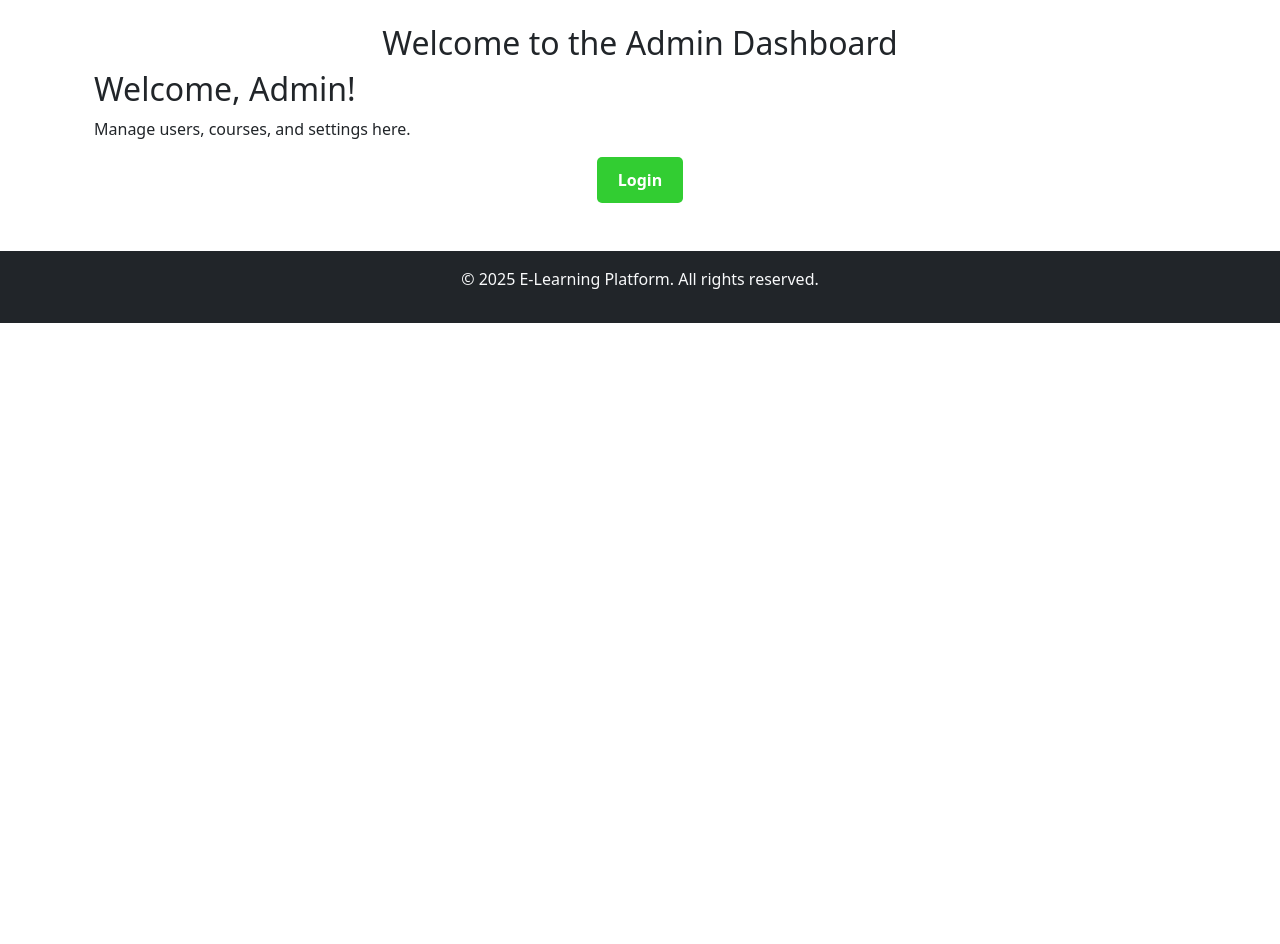
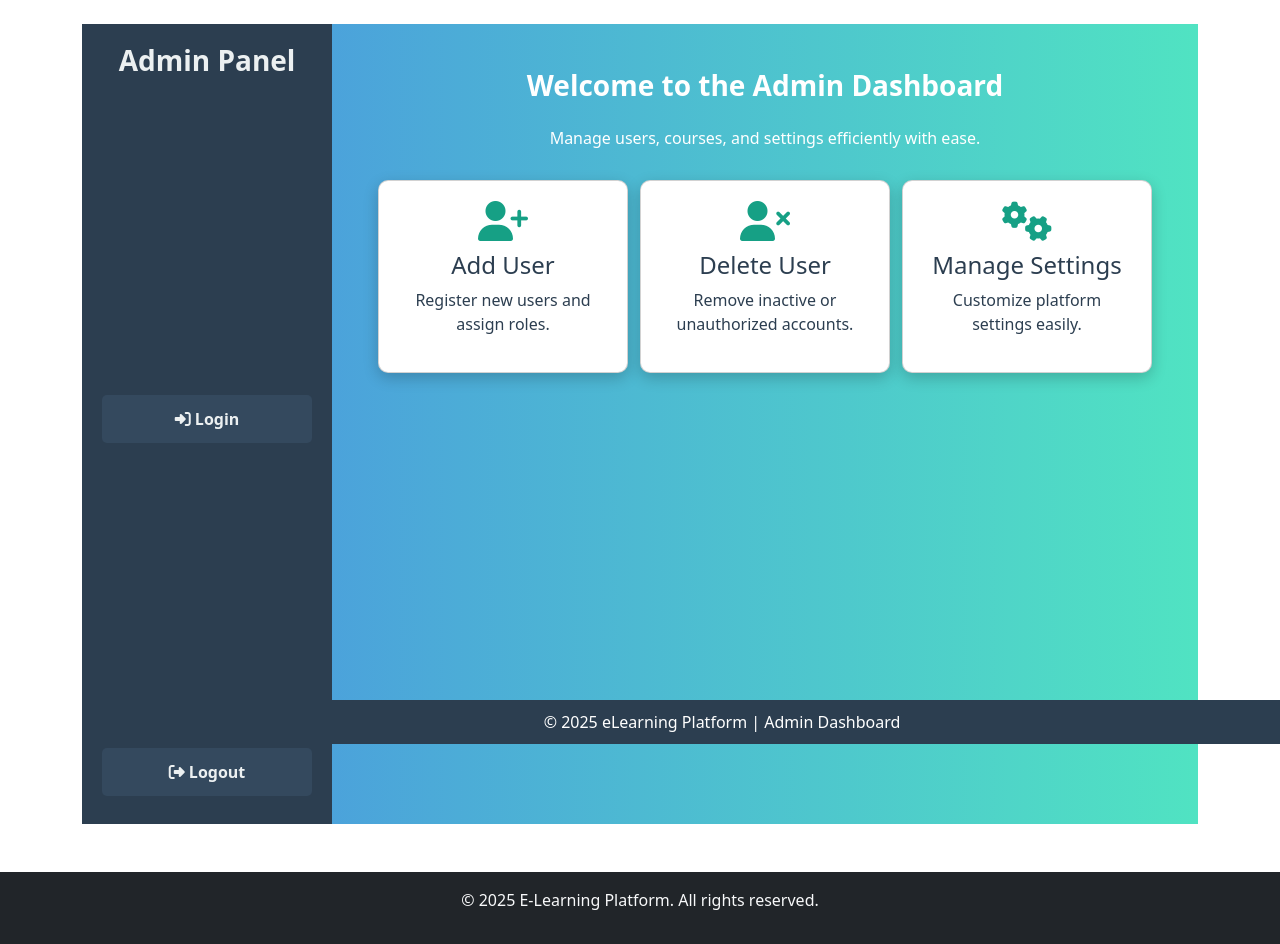
Before and after one commit to njambiEvelyne/elearning-platform2, a Django app: page /users/admin/dashboard/ in a window 1280 px wide; the page is wider, and only the part inside the window is pictured. Shown: the part 56-1000 px from the top of that part. Before the commit the page ends 379 px from the top of that part, so only its background shows below. Run offline with Django 5.2, Linux system fonts and the light colour scheme; a user stored in the database is signed in; some libraries are stand-ins or nearby versions.

```diff
--- a/courses/models.py
+++ b/courses/models.py
@@ -11,7 +11,8 @@ The model handles the various courses as there are many courses in an institutio
 class Course(models.Model):
     title = models.CharField(max_length=255)
     description = models.TextField()
-    instructor = models.ForeignKey(User, on_delete=models.CASCADE, limit_choices_to={'role': 'instructor'})
+    instructor = models.ForeignKey(User, on_delete=models.CASCADE, null=True, blank=True, limit_choices_to={'role': 'instructor'})
+
     created_at = models.DateTimeField(auto_now_add=True)
 
     def __str__(self):
--- a/elearning/urls.py
+++ b/elearning/urls.py
@@ -1,32 +1,14 @@
-"""
-URL configuration for elearning project.
-
-The `urlpatterns` list routes URLs to views. For more information please see:
-    https://docs.djangoproject.com/en/5.1/topics/http/urls/
-Examples:
-Function views
-    1. Add an import:  from my_app import views
-    2. Add a URL to urlpatterns:  path('', views.home, name='home')
-Class-based views
-    1. Add an import:  from other_app.views import Home
-    2. Add a URL to urlpatterns:  path('', Home.as_view(), name='home')
-Including another URLconf
-    1. Import the include() function: from django.urls import include, path
-    2. Add a URL to urlpatterns:  path('blog/', include('blog.urls'))
-"""
-
 from django.contrib import admin
 from django.urls import path, include
 from rest_framework.routers import DefaultRouter
-from courses.views import CourseViewSet,LessonViewSet
+from courses.views import CourseViewSet, LessonViewSet
 from enrollments.views import EnrollmentViewSet
 from progress.views import ProgressViewSet
 from quizzes.views import QuestionViewSet, SubmissionViewSet, QuizViewSet, AnswerViewSet
 from users.views import UserViewset
 from django.views.generic import TemplateView
 
-
-
+# Create the API router
 router = DefaultRouter()
 router.register(r'users', UserViewset)
 router.register(r'courses', CourseViewSet, basename='course')
@@ -36,16 +18,18 @@ router.register(r'progress', ProgressViewSet)
 router.register(r'quizzes', QuizViewSet)
 router.register(r'questions', QuestionViewSet)
 router.register(r'submissions', SubmissionViewSet)
-router.register(r'answer', AnswerViewSet)
-
-
+router.register(r'answers', AnswerViewSet)
 
 urlpatterns = [
     path("", TemplateView.as_view(template_name="home.html"), name="home"),
     path("admin/", admin.site.urls),
-    path('endpoints', include(router.urls)),
-    path("users/", include('users.urls', namespace="users")),
-    path('api-auth/', include('rest_framework.urls')),
-    path("courses/", include('courses.urls'))  ,
 
+    # The main API entry point (DefaultRouter handles API root)It has all the apps endpoints
+    path("api/", include(router.urls)),
+
+
+    path("api-auth/", include("rest_framework.urls")),
+
+
+    path("users/", include("users.urls", namespace="users")),
 ]
--- a/users/templates/users/admin_dashboard.html
+++ b/users/templates/users/admin_dashboard.html
@@ -3,16 +3,146 @@
 {% block title %}Admin Dashboard{% endblock %}
 
 {% block content %}
-<div class="container mt-4">
-    <h2 class="text-center">Welcome to the Admin Dashboard</h2>
+<!-- Custom CSS -->
+<style>
+    /* Background */
+    .dashboard-container {
+        display: flex;
+        height: 100vh;
+        background: linear-gradient(to right, #4A90E2, #50E3C2);
+        color: #fff;
+    }
 
-    <h2>Welcome, Admin!</h2>
-<p>Manage users, courses, and settings here.</p>
+    /* Sidebar */
+    .sidebar {
+        width: 250px;
+        background: #2C3E50;
+        padding: 20px;
+        display: flex;
+        flex-direction: column;
+        justify-content: space-between;
+    }
 
-    <div class="text-center mt-3">
-        <a href="{% url 'users:login' %}" class="btn" style="background-color: #32CD32; color: white; padding: 10px 20px; border-radius: 5px; font-weight: bold; text-decoration: none;">
-            Login
-        </a>
+    .sidebar h3 {
+        text-align: center;
+        font-weight: bold;
+        margin-bottom: 20px;
+        color: #ECF0F1;
+    }
+
+    .sidebar a {
+        display: block;
+        padding: 12px;
+        margin: 8px 0;
+        color: #ECF0F1;
+        text-decoration: none;
+        border-radius: 5px;
+        text-align: center;
+        font-weight: bold;
+        transition: 0.3s;
+        background: #34495E;
+    }
+
+    .sidebar a:hover {
+        background: #16A085;
+        transform: scale(1.05);
+    }
+
+    /* Main Content */
+    .dashboard-content {
+        flex-grow: 1;
+        padding: 40px;
+        text-align: center;
+    }
+
+    .welcome-text {
+        font-size: 28px;
+        font-weight: bold;
+        margin-bottom: 20px;
+    }
+
+    /* Cards */
+    .card-container {
+        display: flex;
+        justify-content: space-around;
+        margin-top: 30px;
+    }
+
+    .card {
+        width: 250px;
+        padding: 20px;
+        background: white;
+        color: #2C3E50;
+        border-radius: 10px;
+        box-shadow: 0 5px 15px rgba(0, 0, 0, 0.2);
+        text-align: center;
+        transition: 0.3s;
+    }
+
+    .card:hover {
+        transform: translateY(-5px);
+    }
+
+    .card i {
+        font-size: 40px;
+        margin-bottom: 10px;
+        color: #16A085;
+    }
+
+    /* Footer */
+    .dashboard-footer {
+        text-align: center;
+        padding: 10px;
+        background: #2C3E50;
+        color: white;
+        position: absolute;
+        bottom: 0;
+        width: 100%;
+    }
+</style>
+
+<div class="dashboard-container">
+    <!-- Sidebar Navigation -->
+    <div class="sidebar">
+        <h3>Admin Panel</h3>
+        <a href="{% url 'users:login' %}"><i class="fas fa-sign-in-alt"></i> Login</a>
+        <a href="{% url 'users:logout' %}"><i class="fas fa-sign-out-alt"></i> Logout</a>
+    </div>
+
+    <!-- Main Content -->
+    <div class="dashboard-content">
+        <div class="welcome-text">Welcome to the Admin Dashboard</div>
+        <p>Manage users, courses, and settings efficiently with ease.</p>
+
+        <!-- Admin Feature Cards -->
+        <div class="card-container">
+            <div class="card">
+                <i class="fas fa-user-plus"></i>
+                <h4>Add User</h4>
+                <p>Register new users and assign roles.</p>
+            </div>
+
+            <div class="card">
+                <i class="fas fa-user-times"></i>
+                <h4>Delete User</h4>
+                <p>Remove inactive or unauthorized accounts.</p>
+            </div>
+
+            <div class="card">
+                <i class="fas fa-cogs"></i>
+                <h4>Manage Settings</h4>
+                <p>Customize platform settings easily.</p>
+            </div>
+        </div>
     </div>
 </div>
+
+<!-- Footer -->
+<div class="dashboard-footer">
+    &copy; 2025 eLearning Platform | Admin Dashboard
+</div>
+
+<!-- FontAwesome Icons -->
+<script src="https://kit.fontawesome.com/a076d05399.js" crossorigin="anonymous"></script>
+
 {% endblock %}
```
Also changed, not shown: courses/views.py (+10 -21 lines), users/forms.py (+21 -0 lines), courses/migrations/0002_alter_course_instructor.py (added), db.sqlite3, users/README.MD.
